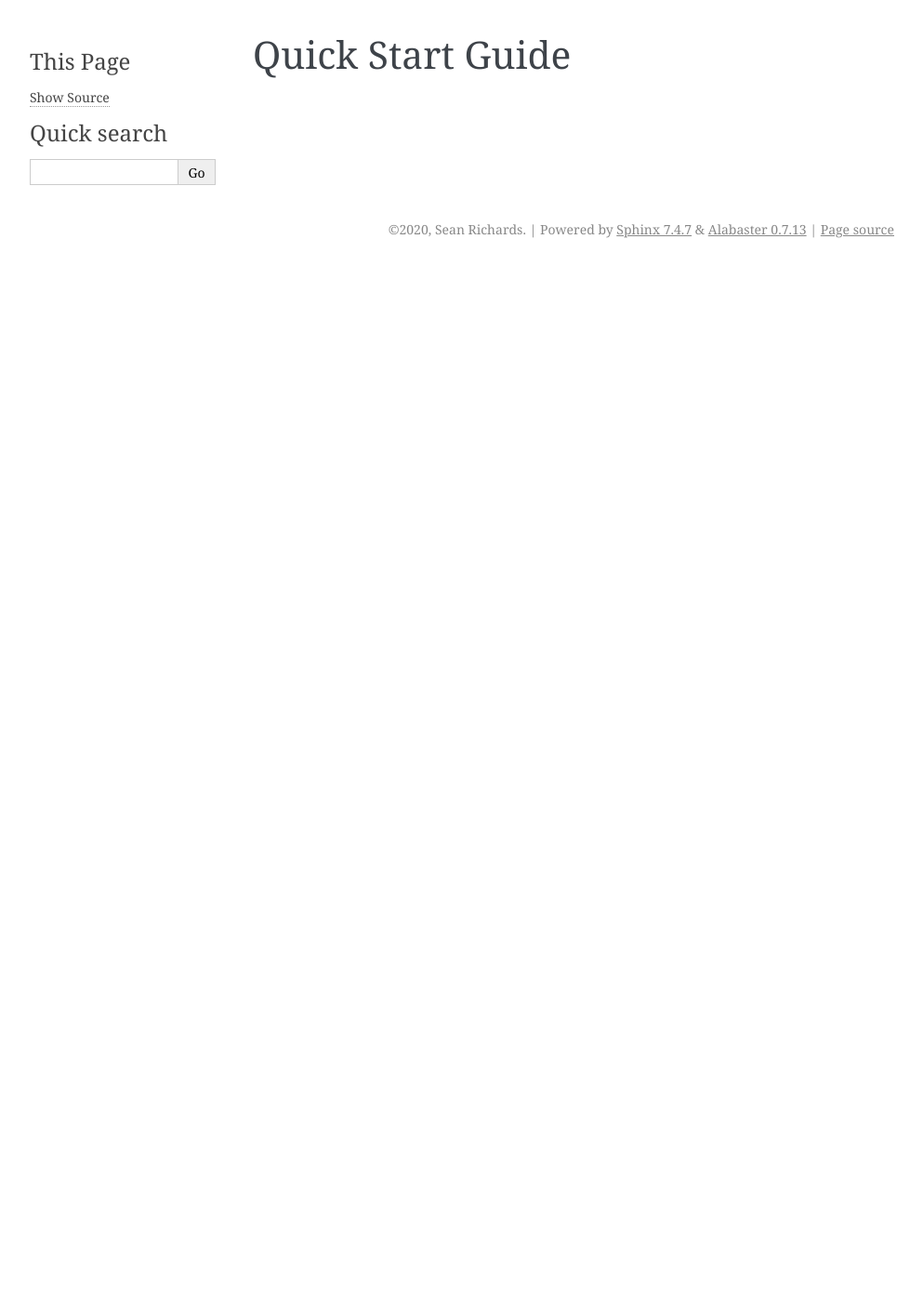
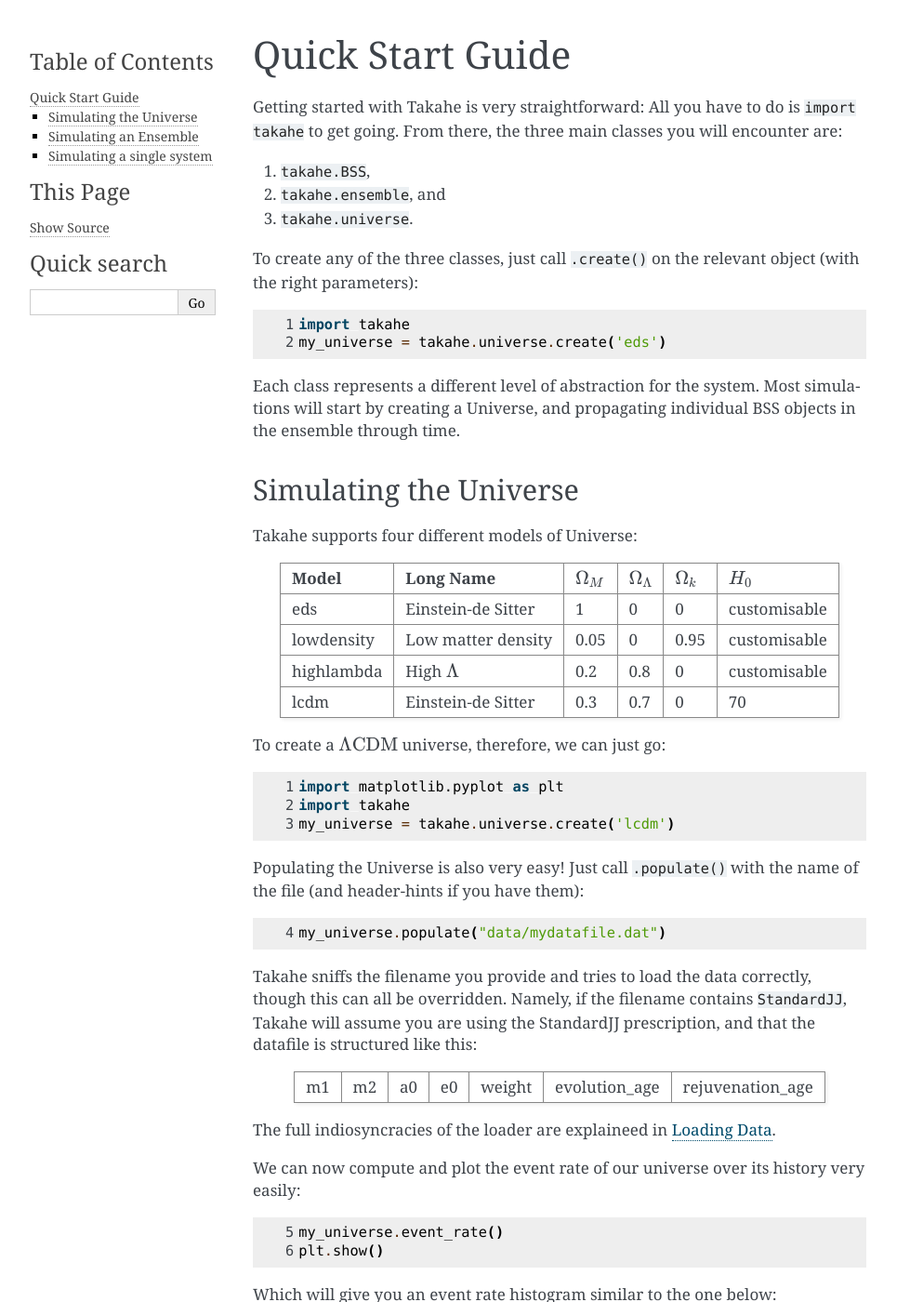
Before and after one commit to Krytic/Takahe, a Sphinx documentation site: the page built from docs/usage/quickstart.rst, in a window 1280 px wide and 1400 px high. Shown: the whole window at 93% size, without its empty margins (148-1141 px from the left). Built offline with Sphinx 7.4.7, drawn with Linux system fonts in a browser that asks for light colours; some of the changed text lies outside the part shown.

Commit message:
write documentation on Universe

```diff
--- a/docs/index.rst
+++ b/docs/index.rst
@@ -12,3 +12,4 @@ Welcome to Takahe's documentation!
 
    usage/installation
    usage/quickstart
+   usage/loading
--- /dev/null
+++ b/docs/usage/loading.rst
@@ -0,0 +1,4 @@
+.. _loading:
+
+Loading Data
+============
--- a/docs/usage/quickstart.rst
+++ b/docs/usage/quickstart.rst
@@ -1,2 +1,93 @@
 Quick Start Guide
 =================
+
+Getting started with Takahe is very straightforward: All you have to do is :code:`import takahe` to get going. From there, the three main classes you will encounter are:
+
+1. :code:`takahe.BSS`,
+2. :code:`takahe.ensemble`, and
+3. :code:`takahe.universe`.
+
+To create any of the three classes, just call :code:`.create()` on the relevant object (with the right parameters):
+
+.. code-block:: python
+  :linenos:
+
+  import takahe
+  my_universe = takahe.universe.create('eds')
+
+Each class represents a different level of abstraction for the system. Most simulations will start by creating a Universe, and propagating individual BSS objects in the ensemble through time.
+
+Simulating the Universe
+-----------------------
+
+Takahe supports four different models of Universe:
+
++--------------+----------------------+------------------+------------------------+------------------+--------------+
+| Model        | Long Name            | :math:`\Omega_M` | :math:`\Omega_\Lambda` | :math:`\Omega_k` | :math:`H_0`  |
++==============+======================+==================+========================+==================+==============+
+| eds          | Einstein-de Sitter   | 1                | 0                      |                0 | customisable |
++--------------+----------------------+------------------+------------------------+------------------+--------------+
+| lowdensity   | Low matter density   | 0.05             | 0                      |             0.95 | customisable |
++--------------+----------------------+------------------+------------------------+------------------+--------------+
+| highlambda   | High :math:`\Lambda` | 0.2              | 0.8                    |                0 | customisable |
++--------------+----------------------+------------------+------------------------+------------------+--------------+
+| lcdm         | Einstein-de Sitter   | 0.3              | 0.7                    |                0 | 70           |
++--------------+----------------------+------------------+------------------------+------------------+--------------+
+
+To create a :math:`\Lambda\text{CDM}` universe, therefore, we can just go:
+
+.. code-block:: python
+  :linenos:
+
+  import matplotlib.pyplot as plt
+  import takahe
+  my_universe = takahe.universe.create('lcdm')
+
+Populating the Universe is also very easy! Just call :code:`.populate()` with the name of the file (and header-hints if you have them):
+
+.. code-block:: python
+  :linenos:
+  :lineno-start: 4
+
+  my_universe.populate("data/mydatafile.dat")
+
+Takahe sniffs the filename you provide and tries to load the data correctly, though this can all be overridden. Namely, if the filename contains :code:`StandardJJ`, Takahe will assume you are using the StandardJJ prescription, and that the datafile is structured like this:
+
++----+----+----+----+--------+---------------+------------------+
+| m1 | m2 | a0 | e0 | weight | evolution_age | rejuvenation_age |
++----+----+----+----+--------+---------------+------------------+
+
+The full indiosyncracies of the loader are explaineed in :doc:`loading`.
+
+We can now compute and plot the event rate of our universe over its history very easily:
+
+.. code-block:: python
+  :linenos:
+  :lineno-start: 5
+
+  my_universe.event_rate()
+  plt.show()
+
+Which will give you an event rate histogram similar to the one below:
+
+<Todo: insert image>
+
+The full code of this example is below:
+
+.. code-block:: python
+  :linenos:
+
+  import matplotlib.pyplot as plt
+  import takahe
+  my_universe = takahe.universe.create('lcdm')
+
+  my_universe.populate("data/mydatafile.dat")
+
+  my_universe.event_rate()
+  plt.show()
+
+Simulating an Ensemble
+----------------------
+
+Simulating a single system
+--------------------------
```
